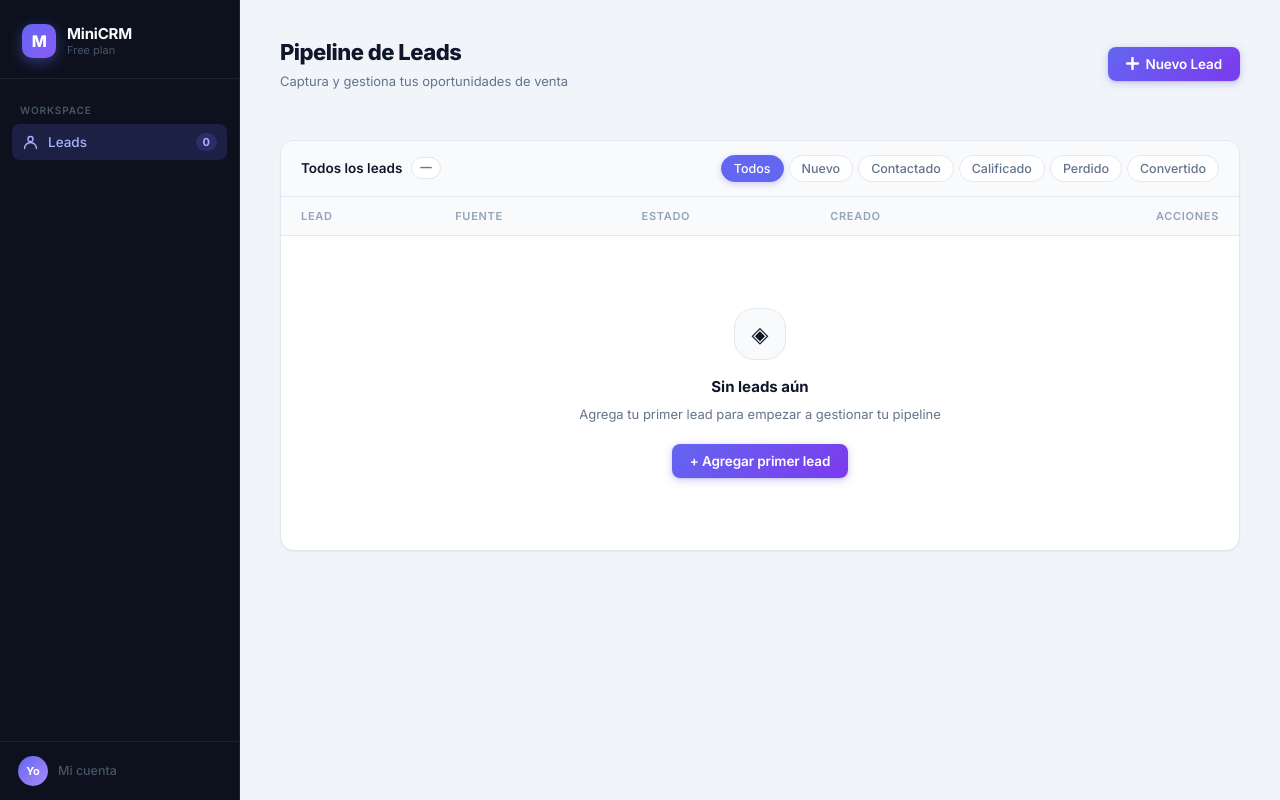
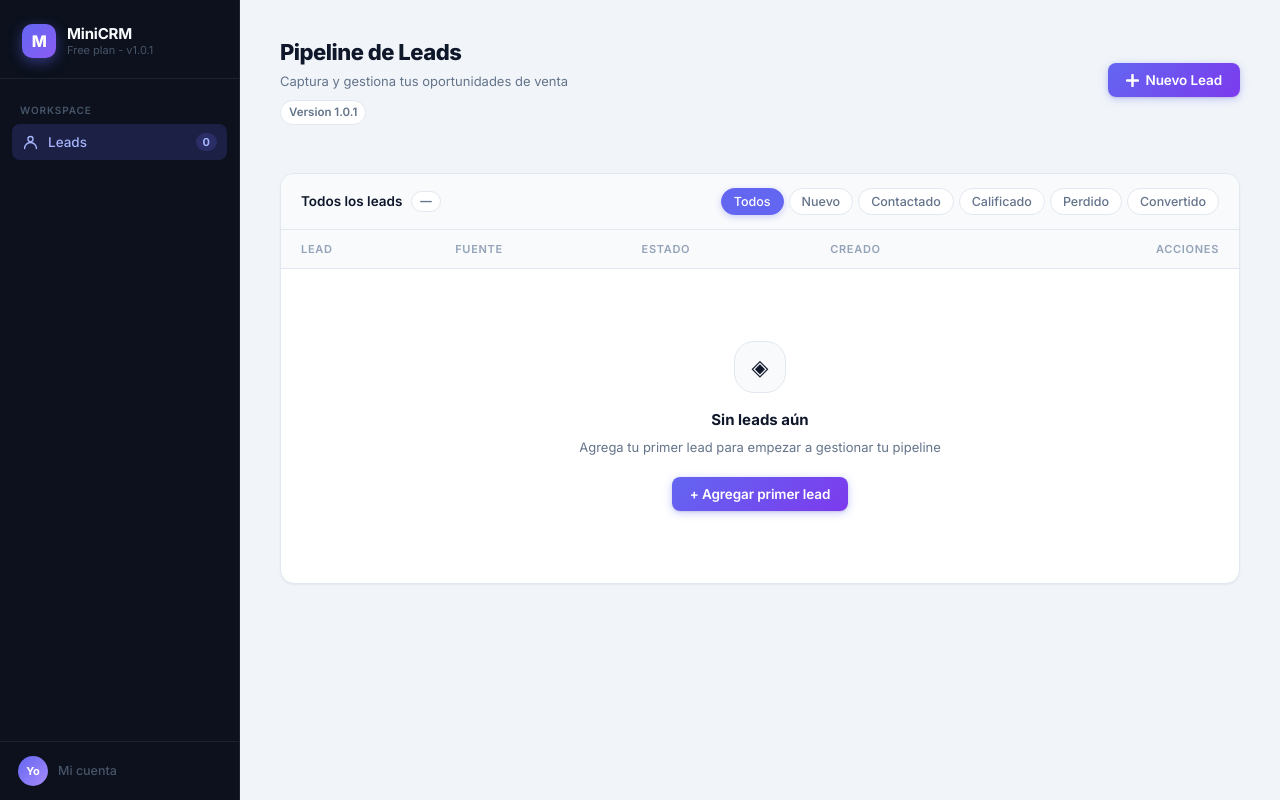
Before and after one commit to sephiroth30-dev/MiniCRM, a website: page public/index.html in a window 1280 px wide. Drawn offline with Linux system fonts and the light colour scheme; no server answers.

Commit message:
chore: version release 1.0.1

```diff
--- a/package.json
+++ b/package.json
@@ -1,6 +1,6 @@
 {
   "name": "minicrm-leads",
-  "version": "1.0.0",
+  "version": "1.0.1",
   "description": "MiniCRM Leads - captura y gestión de leads con SQLite",
   "main": "server.js",
   "scripts": {
--- a/public/index.html
+++ b/public/index.html
@@ -19,7 +19,7 @@
         <div class="logo-mark">M</div>
         <div class="logo-info">
           <span class="logo-name">MiniCRM</span>
-          <span class="logo-plan">Free plan</span>
+          <span class="logo-plan">Free plan - v1.0.1</span>
         </div>
       </div>
     </div>
@@ -51,6 +51,7 @@
         <div>
           <h1 class="page-title">Pipeline de Leads</h1>
           <p class="page-subtitle">Captura y gestiona tus oportunidades de venta</p>
+          <span class="version-badge">Version 1.0.1</span>
         </div>
         <button class="btn btn-primary" id="btn-new-lead">
           <svg width="13" height="13" viewBox="0 0 13 13" fill="none" stroke="currentColor" stroke-width="2.5" stroke-linecap="round">
--- a/public/styles.css
+++ b/public/styles.css
@@ -213,6 +213,18 @@ body {
   font-size: 13px;
   color: var(--text-muted);
   margin-top: 3px;
+}
+
+.version-badge {
+  display: inline-flex;
+  margin-top: 8px;
+  padding: 3px 8px;
+  border: 1px solid var(--border);
+  border-radius: var(--r-full);
+  background: var(--surface);
+  color: var(--text-muted);
+  font-size: 11.5px;
+  font-weight: 600;
 }
 
 /* ── Buttons ────────────────────────────────────────────────────────────── */
```
Also changed, not shown: client-external/index.html (+1 -1 lines), server.js (+8 -0 lines), CHANGELOG.md (added), 1 other file.
